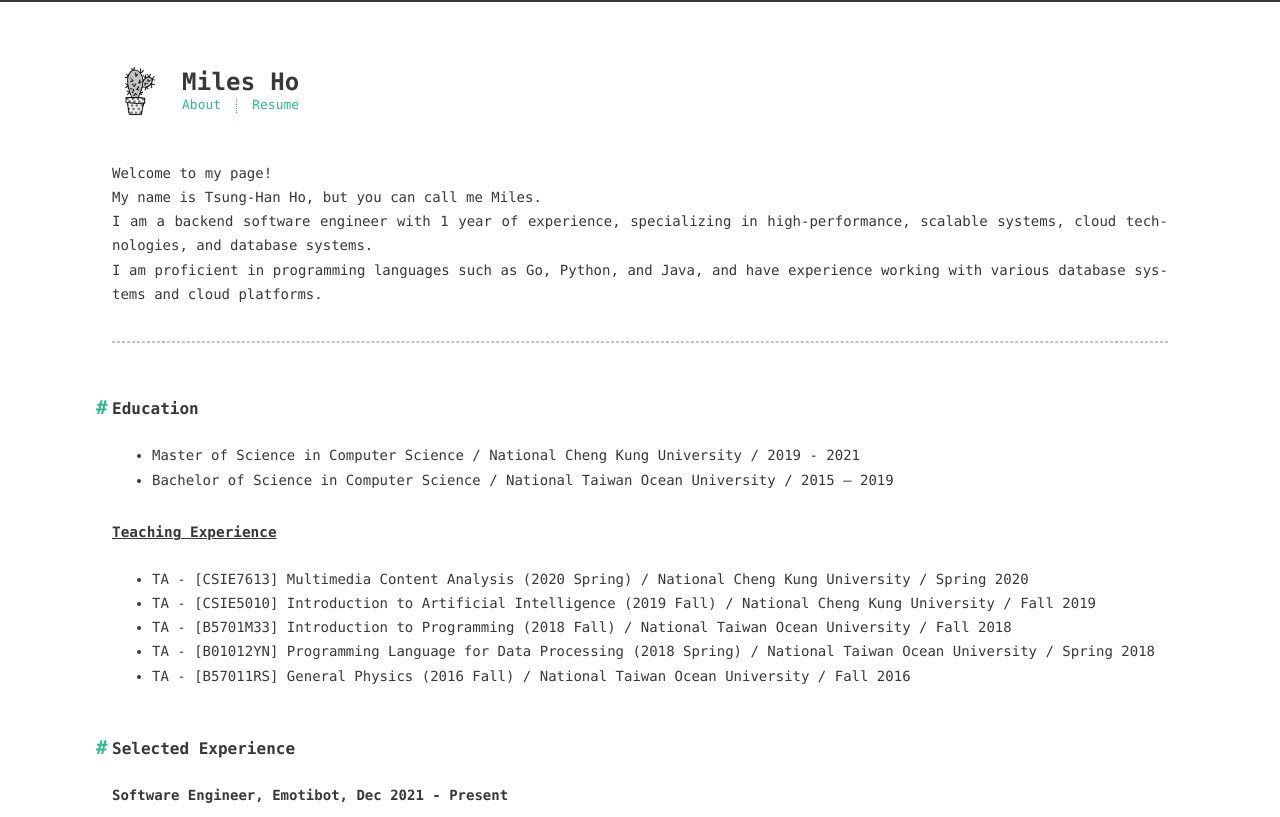
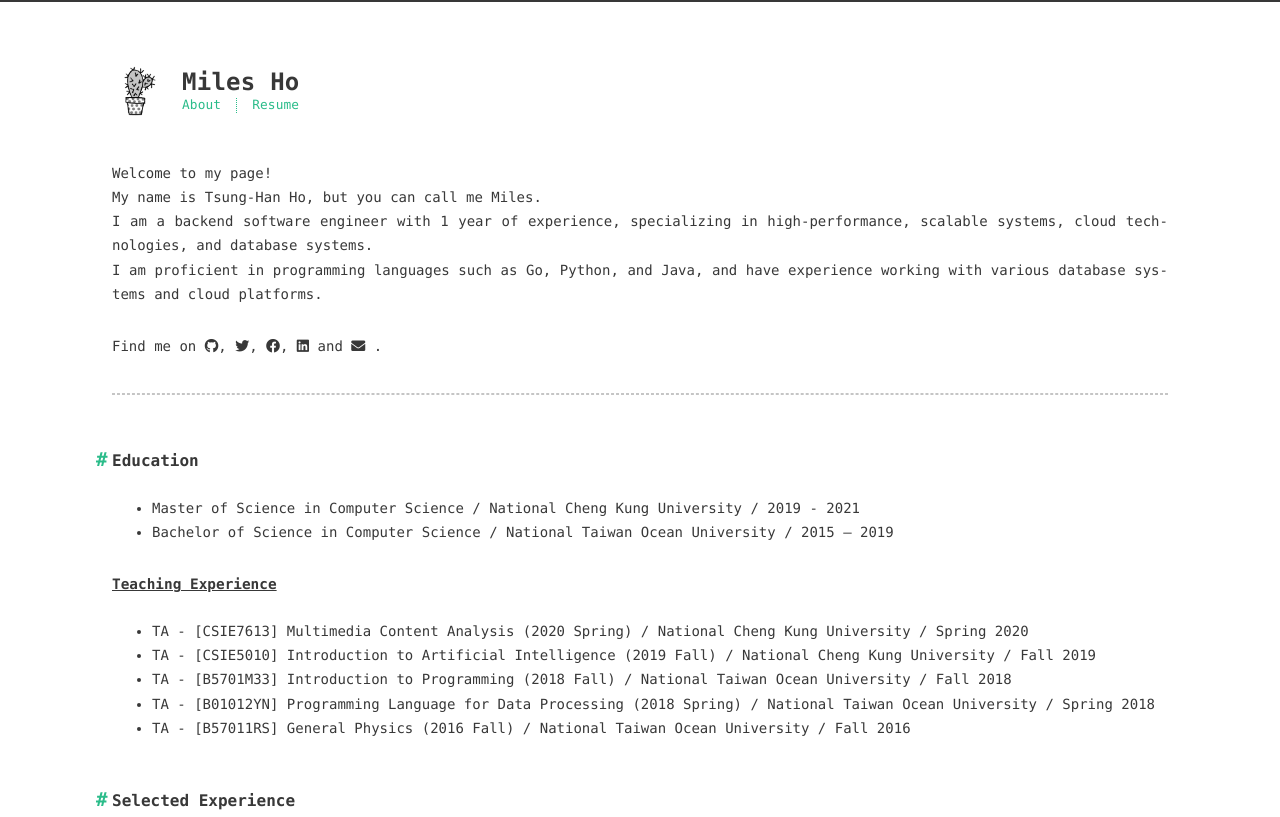
Before and after one commit to dalaoqi/dalaoqi.github.io, a plain HTML site: page about/index.html in a window 1280 px wide. Shown: the top 817 px of the page. Drawn offline with nearby package versions, Linux system fonts and the light colour scheme.

Commit message:
fix email address

```diff
--- a/about/index.html
+++ b/about/index.html
@@ -87,7 +87,57 @@
 
           <p>Welcome to my page!<br>My name is Tsung-Han Ho, but you can call me Miles.<br>I am a backend software engineer with 1 year of experience, specializing in high-performance, scalable systems, cloud technologies, and database systems.<br>I am proficient in programming languages such as Go, Python, and Java, and have experience working with various database systems and cloud platforms. </p>
 <!-- This is a space where I share my insights on the latest trends and best practices in the field of software engineering. I hope you find it informative and useful. -->
+<section id="about">
 
+
+  <p>
+    Find me on
+
+
+
+
+        <a class="icon" target="_blank" rel="noopener me" href="https://github.com/dalaoqi" aria-label="github">
+          <i class="fab fa-github"></i><!--
+    ---></a><!--
+  ---><!--
+  --->,
+
+
+
+        <a class="icon" target="_blank" rel="noopener me" href="/" aria-label="twitter">
+          <i class="fab fa-twitter"></i><!--
+    ---></a><!--
+  ---><!--
+  --->,
+
+
+
+        <a class="icon" target="_blank" rel="noopener me" href="/" aria-label="facebook">
+          <i class="fab fa-facebook"></i><!--
+    ---></a><!--
+  ---><!--
+  --->,
+
+
+
+        <a class="icon" target="_blank" rel="noopener me" href="https://www.linkedin.com/in/mystes3016/" aria-label="linkedin">
+          <i class="fab fa-linkedin"></i><!--
+    ---></a><!--
+  ---><!--
+  ---> and
+
+
+
+        <a class="icon" target="_blank" rel="noopener" href="mailto:mystes3016@gmail.com" aria-label="mail">
+          <i class="fas fa-envelope"></i><!--
+    ---></a>
+      <!--
+  --->.
+
+
+  </p>
+
+</section>
 <hr>
 <h2 id="Education"><a href="#Education" class="headerlink" title="Education"></a>Education</h2><ul>
 <li>Master of Science in Computer Science &#x2F; National Cheng Kung University &#x2F; 2019 - 2021</li>
```
Also changed, not shown: index.html (+1 -1 lines).
